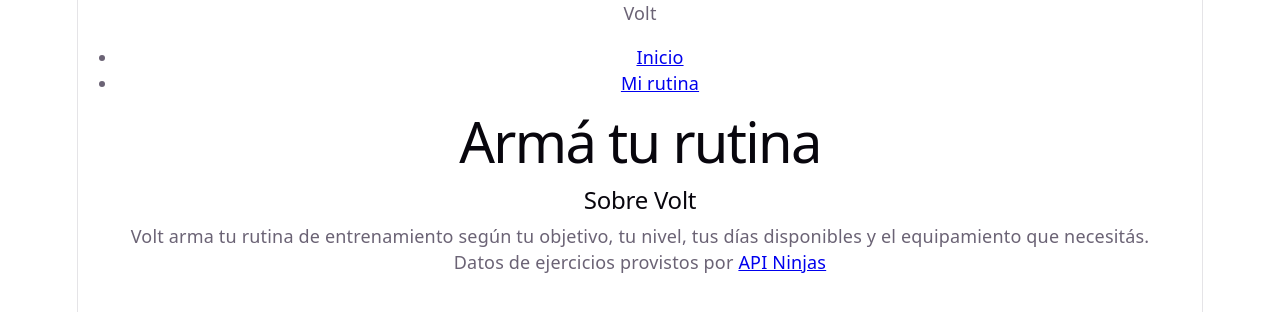
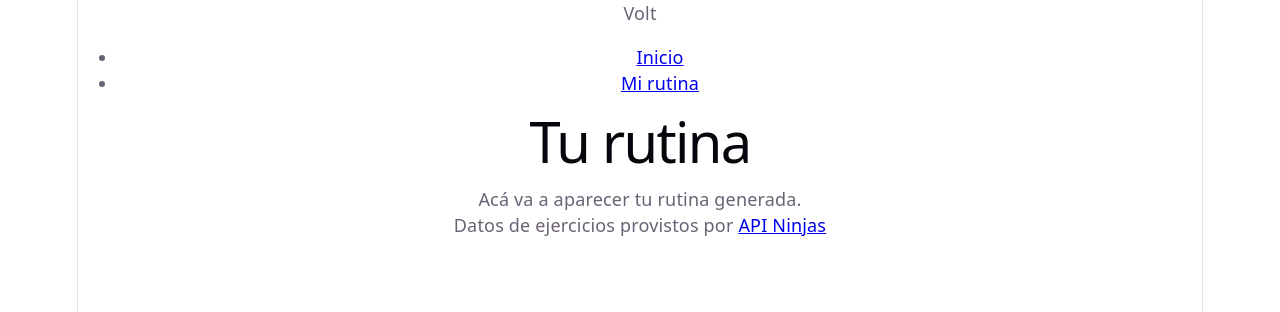
Before and after one commit to santiruiziriba-sketch/volt-frontend, a React (Vite) app: page /rutina in a window 1280 px wide. Shown: the top 312 px of the page. Built offline with nearby package versions, Linux system fonts and the light colour scheme.

Commit message:
Agregar rutas / y /rutina con react-router-dom v5

```diff
--- a/package.json
+++ b/package.json
@@ -11,7 +11,8 @@
   },
   "dependencies": {
     "react": "^19.2.8",
-    "react-dom": "^19.2.8"
+    "react-dom": "^19.2.8",
+    "react-router-dom": "^5.3.4"
   },
   "devDependencies": {
     "@eslint/js": "^10.0.1",
--- a/src/App.jsx
+++ b/src/App.jsx
@@ -1,17 +1,28 @@
+import { BrowserRouter as Router, Switch, Route } from "react-router-dom";
 import Header from "./components/Header/Header";
 import Main from "./components/Main/Main";
 import About from "./components/About/About";
 import Footer from "./components/Footer/Footer";
+import RutinaPage from "./components/RutinaPage/RutinaPage";
 import "./App.css";
 
 function App() {
   return (
+    <Router>
       <div className="app">
         <Header />
+        <Switch>
+          <Route exact path="/">
             <Main />
             <About />
+          </Route>
+          <Route path="/rutina">
+            <RutinaPage />
+          </Route>
+        </Switch>
         <Footer />
       </div>
+    </Router>
   );
 }
 
--- a/src/components/Navigation/Navigation.jsx
+++ b/src/components/Navigation/Navigation.jsx
@@ -1,16 +1,18 @@
+import { Link } from "react-router-dom";
+
 function Navigation() {
   return (
     <nav className="navigation">
       <ul className="navigation__list">
         <li className="navigation__item">
-          <a className="navigation__link" href="/">
+          <Link className="navigation__link" to="/">
             Inicio
-          </a>
+          </Link>
         </li>
         <li className="navigation__item">
-          <a className="navigation__link" href="/rutina">
+          <Link className="navigation__link" to="/rutina">
             Mi rutina
-          </a>
+          </Link>
         </li>
       </ul>
     </nav>
--- /dev/null
+++ b/src/components/RutinaPage/RutinaPage.jsx
@@ -0,0 +1,10 @@
+function RutinaPage() {
+  return (
+    <section className="rutina-page">
+      <h1 className="rutina-page__title">Tu rutina</h1>
+      <p className="rutina-page__text">Acá va a aparecer tu rutina generada.</p>
+    </section>
+  );
+}
+
+export default RutinaPage;
```
Also changed, not shown: src/components/RutinaPage/RutinaPage.css (added), 1 other file (tests, documents, lock files or other folders). Lines whose indentation alone changed are shown as unchanged.
